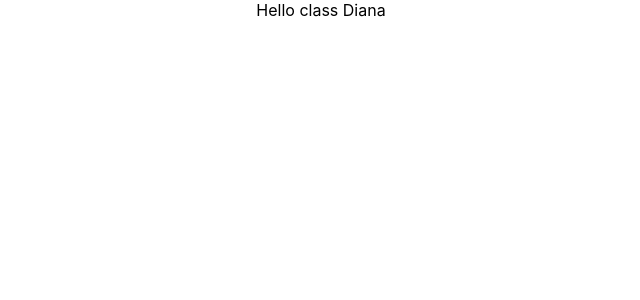
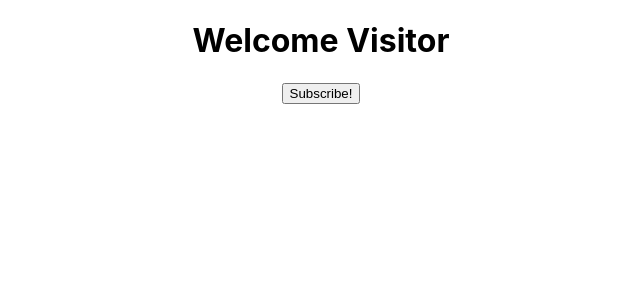
Before and after one commit to mattmc96/CodeEvolution_React, a React (Create React App) app in the folder basic/: page / in a window 1280 px wide. Shown: the top 300 px of the page, without its empty margins (319-959 px from the left). Built offline with nearby package versions, Linux system fonts and the light colour scheme.

Commit message:
event handing

```diff
--- a/basic/src/App.js
+++ b/basic/src/App.js
@@ -5,21 +5,31 @@
 import Welcome from './components/Welcome';
 import Message from './components/Message';
 import Counter from './components/Counter';
+import FunctionClick from './components/FunctionClick';
+import ClassClick from './components/ClassClick';
 
 function App() {
   return (
     <div className="App">
+
       {/* <Greet name= "Vaibhav" heroName = "Batman">
         <p>these are children props</p>
       </Greet>
+
       <Greet name= "Clark" heroName = "Bruce">
         <button>Bruce</button>
       </Greet>
       <Greet name= "Diana" heroName = "Wonder Woman"/>  */}
 
-      <Welcome name= "Diana" heroName = "Wonder Woman"/>
-      {/* <Message/> */}
+      {/* <Welcome name= "Diana" heroName = "Wonder Woman"/>  */}
+
+      <Message/>
+
       {/* <Counter/> */}
+
+      {/* <FunctionClick/> */}
+
+      {/* <ClassClick/> */}
     </div>
   );
 }
--- /dev/null
+++ b/basic/src/components/ClassClick.js
@@ -0,0 +1,17 @@
+import React, { Component } from 'react'
+
+export class ClassClick extends Component {
+
+    myClick() {
+        console.log("class clicked");
+    }
+    render() {
+        return (
+            <div>
+              <button onClick={this.myClick}>Click Me!</button>
+            </div>
+        )
+    }
+}
+
+export default ClassClick
--- /dev/null
+++ b/basic/src/components/FunctionClick.js
@@ -0,0 +1,15 @@
+import React from 'react'
+
+function FunctionClick() {
+
+    function myClick() {
+        console.log("button called");
+    }
+    return (
+        <div>
+            <button onClick={myClick}>Click</button>
+        </div>
+    )
+}
+
+export default FunctionClick
```
